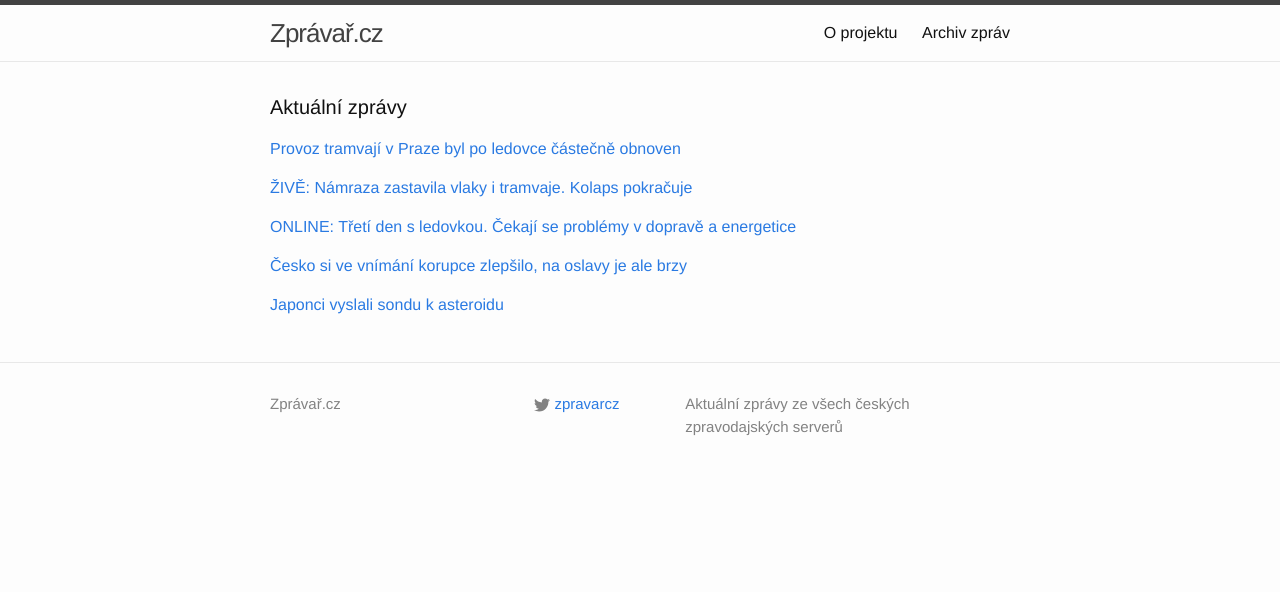
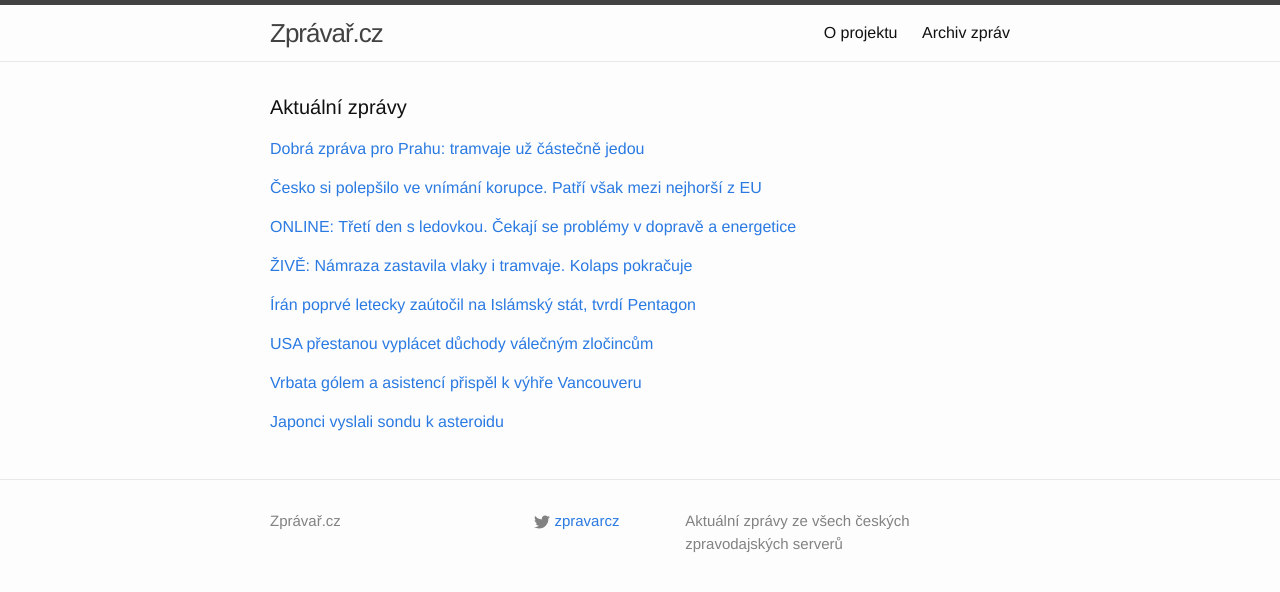
Before and after one commit to adliska/zpravar, a Jekyll site: the page built from index.html, in a window 1280 px wide. Shown: the top 592 px of the page. Built offline with Jekyll 4.4.1, drawn with Linux system fonts in a browser that asks for light colours.

Commit message:
zpravar news update

```diff
--- a/index.html
+++ b/index.html
@@ -5,9 +5,10 @@ layout: default
 <div class="home">
     <h1 class="page-heading">Aktuální zprávy</h1>
 
-<p><a href="javascript:;" onclick="toggle_visibility('zpravy0')">Provoz tramvají v Praze byl po ledovce částečně obnoven</a></p>
+<p><a href="javascript:;" onclick="toggle_visibility('zpravy0')">Dobrá zpráva pro Prahu: tramvaje už částečně jedou</a></p>
 <div id="zpravy0" style="display:none">
 <ul>
+<li><a href=http://www.tyden.cz/rubriky/domaci/pocasi/dobra-zprava-pro-prahu-tramvaje-uz-castecne-jedou_326049.html>Dobrá zpráva pro Prahu: tramvaje už částečně jedou - www.tyden.cz</a></li>
 <li><a href=http://www.ceskenoviny.cz/zpravy/zpravy/provoz-tramvaji-v-praze-byl-po-ledovce-castecne-obnoven/1154365>Provoz tramvají v Praze byl po ledovce částečně obnoven - www.ceskenoviny.cz</a></li>
 <li><a href=http://domaci.ihned.cz/domaci/c1-63206960-v-praze-uz-jezdi-patnact-tramvajovych-linek-drahy-nevypravi-stovky-spoju>V Praze už jezdí patnáct tramvajových linek. Dráhy nevypraví stovky spojů - domaci.ihned.cz</a></li>
 <li><a href=http://www.tyden.cz/rubriky/domaci/pocasi/zive-stovky-vlaku-nevyjedou-padaji-zmrzle-stromy_326040.html>ŽIVĚ: Stovky vlaků nevyjedou, padají zmrzlé stromy - www.tyden.cz</a></li>
@@ -15,8 +16,27 @@ layout: default
 <li><a href=http://www.lidovky.cz/vlaky-necestujte-radi-ceske-drahy-v-praze-uz-jezdi-nektere-tramvaje-1pu-/zpravy-domov.aspx?c=A141203_071704_ln_domov_jzl>Vlaky necestujte, radí České dráhy. V Praze už jezdí některé tramvaje  - www.lidovky.cz</a></li>
 <li><a href=http://www.ceskenoviny.cz/zpravy/zpravy/ceske-drahy-jako-v-utery-nevypravi-kvuli-ledovce-stovky-spoju/1154321>České dráhy jako v úterý nevypraví kvůli ledovce stovky spojů - www.ceskenoviny.cz</a></li>
 </ul>
-</div><p><a href="javascript:;" onclick="toggle_visibility('zpravy1')">ŽIVĚ: Námraza zastavila vlaky i tramvaje. Kolaps pokračuje</a></p>
+</div><p><a href="javascript:;" onclick="toggle_visibility('zpravy1')">Česko si polepšilo ve vnímání korupce. Patří však mezi nejhorší z EU </a></p>
 <div id="zpravy1" style="display:none">
+<ul>
+<li><a href=http://www.lidovky.cz/cesko-si-ve-vnimani-korupce-letos-oproti-lonsku-mirne-polepsilo-pxe-/zpravy-domov.aspx?c=A141203_074608_ln_domov_jzl>Česko si polepšilo ve vnímání korupce. Patří však mezi nejhorší z EU  - www.lidovky.cz</a></li>
+<li><a href=http://www.lidovky.cz/cesko-si-ve-vnimani-korupce-letos-oproti-lonsku-mirne-polepsilo-pxe-/zpravy-domov.aspx?c=A141203_074257_ln_domov_sij>Česko si ve vnímání korupce letos oproti loňsku mírně polepšilo  - www.lidovky.cz</a></li>
+<li><a href=http://zpravy.aktualne.cz/domaci/cesko-si-ve-vnimani-korupce-zlepsilo-na-oslavy-je-ale-brzy/r~95b84a8c7ab611e497f0002590604f2e/>Česko si ve vnímání korupce zlepšilo, na oslavy je ale brzy - zpravy.aktualne.cz</a></li>
+<li><a href=http://www.ceskatelevize.cz/ct24/domaci/294309-cesi-vnimaji-korupci-o-trochu-mene-tragicky-nez-loni/>Češi vnímají korupci o trochu méně tragicky než loni - www.ceskatelevize.cz</a></li>
+<li><a href=http://www.novinky.cz/zahranicni/355256-s-korupci-jsme-na-tom-o-malinko-lepe.html>S korupcí jsme na tom o malinko lépe  - www.novinky.cz</a></li>
+<li><a href=http://www.ceskenoviny.cz/zpravy/zpravy/cesko-si-ve-vnimani-korupce-letos-oproti-lonsku-mirne-polepsilo/1154336>Česko si ve vnímání korupce letos oproti loňsku mírně polepšilo - www.ceskenoviny.cz</a></li>
+</ul>
+</div><p><a href="javascript:;" onclick="toggle_visibility('zpravy2')">ONLINE: Třetí den s ledovkou. Čekají se problémy v dopravě a energetice</a></p>
+<div id="zpravy2" style="display:none">
+<ul>
+<li><a href=http://www.rozhlas.cz/_zprava/online-treti-den-s-ledovkou-pokracuji-problemy-v-doprave-a-energetice--1427645>ONLINE: Třetí den s ledovkou. Čekají se problémy v dopravě a energetice - www.rozhlas.cz</a></li>
+<li><a href=http://www.rozhlas.cz/_zprava/online-treti-den-s-ledovkou-cekaji-se-problemy-v-doprave-a-energetice--1427645>ONLINE: Třetí den s ledovkou. Čekají se problémy v dopravě a energetice - www.rozhlas.cz</a></li>
+<li><a href=http://www.rozhlas.cz/_zprava/online-treti-den-s-ledovkou-cekaji-se-dalsi-problemy-v-doprave-a-energetice--1427645>ONLINE: Třetí den s ledovkou. Čekají se další problémy v dopravě a energetice - www.rozhlas.cz</a></li>
+<li><a href=http://www.rozhlas.cz/_zprava/treti-den-s-ledovkou-cekaji-se-dalsi-problemy-v-doprave-a-energetice--1427645>Třetí den s ledovkou. Čekají se další problémy v dopravě a energetice - www.rozhlas.cz</a></li>
+<li><a href=http://www.rozhlas.cz/_zprava/treti-den-s-ledovkou-cekaji-se-dalsi-problemy-v-doprave--1427645>Třetí den s ledovkou. Čekají se další problémy v dopravě - www.rozhlas.cz</a></li>
+</ul>
+</div><p><a href="javascript:;" onclick="toggle_visibility('zpravy3')">ŽIVĚ: Námraza zastavila vlaky i tramvaje. Kolaps pokračuje</a></p>
+<div id="zpravy3" style="display:none">
 <ul>
 <li><a href=http://www.tyden.cz/rubriky/domaci/pocasi/zive-namraza-zastavila-vlaky-i-tramvaje-kolaps-pokracuje_326040.html>ŽIVĚ: Námraza zastavila vlaky i tramvaje. Kolaps pokračuje - www.tyden.cz</a></li>
 <li><a href=http://www.tyden.cz/rubriky/domaci/pocasi/zive-cesko-vs-namraza-kolaps-pokracuje_326040.html>ŽIVĚ: Česko vs. námraza. Kolaps pokračuje - www.tyden.cz</a></li>
@@ -24,24 +44,29 @@ layout: default
 <li><a href=http://www.tyden.cz/rubriky/domaci/pocasi/zive-cesko-versus-ledovka-kolaps-pokracuje_326040.html>ŽIVĚ: Česko versus ledovka: kolaps pokračuje - www.tyden.cz</a></li>
 <li><a href=http://www.ceskenoviny.cz/zpravy/zpravy/cr-se-bude-i-dnes-potykat-s-nasledky-ledovky-komplikuje-dopravu/1154321>ČR se bude i dnes potýkat s následky ledovky, komplikuje dopravu - www.ceskenoviny.cz</a></li>
 </ul>
-</div><p><a href="javascript:;" onclick="toggle_visibility('zpravy2')">ONLINE: Třetí den s ledovkou. Čekají se problémy v dopravě a energetice</a></p>
-<div id="zpravy2" style="display:none">
+</div><p><a href="javascript:;" onclick="toggle_visibility('zpravy4')">Írán poprvé letecky zaútočil na Islámský stát, tvrdí Pentagon</a></p>
+<div id="zpravy4" style="display:none">
 <ul>
-<li><a href=http://www.rozhlas.cz/_zprava/online-treti-den-s-ledovkou-cekaji-se-problemy-v-doprave-a-energetice--1427645>ONLINE: Třetí den s ledovkou. Čekají se problémy v dopravě a energetice - www.rozhlas.cz</a></li>
-<li><a href=http://www.rozhlas.cz/_zprava/online-treti-den-s-ledovkou-cekaji-se-dalsi-problemy-v-doprave-a-energetice--1427645>ONLINE: Třetí den s ledovkou. Čekají se další problémy v dopravě a energetice - www.rozhlas.cz</a></li>
-<li><a href=http://www.rozhlas.cz/_zprava/treti-den-s-ledovkou-cekaji-se-dalsi-problemy-v-doprave-a-energetice--1427645>Třetí den s ledovkou. Čekají se další problémy v dopravě a energetice - www.rozhlas.cz</a></li>
-<li><a href=http://www.rozhlas.cz/_zprava/treti-den-s-ledovkou-cekaji-se-dalsi-problemy-v-doprave--1427645>Třetí den s ledovkou. Čekají se další problémy v dopravě - www.rozhlas.cz</a></li>
+<li><a href=http://zpravy.idnes.cz/iran-letecky-utocil-islamsky-stat-drh-/zahranicni.aspx?c=A141203_074902_zahranicni_jj>Írán poprvé letecky zaútočil na Islámský stát, tvrdí Pentagon - zpravy.idnes.cz</a></li>
+<li><a href=http://www.ceskatelevize.cz/ct24/svet/294306-iran-podle-pentagonu-zautocil-na-pozice-islamskeho-statu/>Írán podle Pentagonu zaútočil na pozice Islámského státu - www.ceskatelevize.cz</a></li>
+<li><a href=http://www.ceskenoviny.cz/zpravy/zpravy/iran-podle-pentagonu-letecky-utoci-na-cile-islamistu-v-iraku/1154317>Írán podle Pentagonu letecky útočí na cíle islamistů v Iráku - www.ceskenoviny.cz</a></li>
 </ul>
-</div><p><a href="javascript:;" onclick="toggle_visibility('zpravy3')">Česko si ve vnímání korupce zlepšilo, na oslavy je ale brzy</a></p>
-<div id="zpravy3" style="display:none">
+</div><p><a href="javascript:;" onclick="toggle_visibility('zpravy5')">USA přestanou vyplácet důchody válečným zločincům</a></p>
+<div id="zpravy5" style="display:none">
 <ul>
-<li><a href=http://zpravy.aktualne.cz/domaci/cesko-si-ve-vnimani-korupce-zlepsilo-na-oslavy-je-ale-brzy/r~95b84a8c7ab611e497f0002590604f2e/>Česko si ve vnímání korupce zlepšilo, na oslavy je ale brzy - zpravy.aktualne.cz</a></li>
-<li><a href=http://www.ceskatelevize.cz/ct24/domaci/294309-cesi-vnimaji-korupci-o-trochu-mene-tragicky-nez-loni/>Češi vnímají korupci o trochu méně tragicky než loni - www.ceskatelevize.cz</a></li>
-<li><a href=http://www.novinky.cz/zahranicni/355256-s-korupci-jsme-na-tom-o-malinko-lepe.html>S korupcí jsme na tom o malinko lépe  - www.novinky.cz</a></li>
-<li><a href=http://www.ceskenoviny.cz/zpravy/zpravy/cesko-si-ve-vnimani-korupce-letos-oproti-lonsku-mirne-polepsilo/1154336>Česko si ve vnímání korupce letos oproti loňsku mírně polepšilo - www.ceskenoviny.cz</a></li>
+<li><a href=http://zpravy.e15.cz/zahranicni/politika/usa-prestanou-vyplacet-duchody-valecnym-zlocincum-1142183>USA přestanou vyplácet důchody válečným zločincům - zpravy.e15.cz</a></li>
+<li><a href=http://www.ceskatelevize.cz/ct24/svet/294308-konec-s-duchody-pro-nacisty-rozhodl-americky-kongres/>Konec s důchody pro nacisty, rozhodl americký Kongres - www.ceskatelevize.cz</a></li>
+<li><a href=http://www.tyden.cz/rubriky/zahranici/amerika/usa-prestanou-vyplacet-duchod-nacistickym-zlocincum_326042.html>USA přestanou vyplácet důchod nacistickým zločincům - www.tyden.cz</a></li>
 </ul>
-</div><p><a href="javascript:;" onclick="toggle_visibility('zpravy4')">Japonci vyslali sondu k asteroidu</a></p>
-<div id="zpravy4" style="display:none">
+</div><p><a href="javascript:;" onclick="toggle_visibility('zpravy6')">Vrbata gólem a asistencí přispěl k výhře Vancouveru</a></p>
+<div id="zpravy6" style="display:none">
+<ul>
+<li><a href=http://www.denik.cz/hokej/vrbata-golem-a-asistenci-prispel-k-vyhre-vancouveru-20141203.html>Vrbata gólem a asistencí přispěl k výhře Vancouveru - www.denik.cz</a></li>
+<li><a href=http://hokej.idnes.cz/vrbata-palat-a-hemsky-byli-mezi-strelci-d93-/nhl.aspx?c=A141203_072340_nhl_Mkr>Vrbata, Palát a Hemský byli mezi střelci, Jágr s Eliášem nedohráli - hokej.idnes.cz</a></li>
+<li><a href=http://www.sportovninoviny.cz/zpravy/vrbata-golem-a-asistenci-prispel-k-vyhre-vancouveru/1154355>Vrbata gólem a asistencí přispěl k výhře Vancouveru - www.sportovninoviny.cz</a></li>
+</ul>
+</div><p><a href="javascript:;" onclick="toggle_visibility('zpravy7')">Japonci vyslali sondu k asteroidu</a></p>
+<div id="zpravy7" style="display:none">
 <ul>
 <li><a href=http://www.ceskatelevize.cz/ct24/svet/294307-japonci-vyslali-sondu-k-asteroidu/>Japonci vyslali sondu k asteroidu - www.ceskatelevize.cz</a></li>
 <li><a href=http://www.novinky.cz/veda-skoly/355257-japonsko-vyslalo-dalsi-sondu-k-asteroidu.html>Japonsko vyslalo další sondu k asteroidu - www.novinky.cz</a></li>
```
